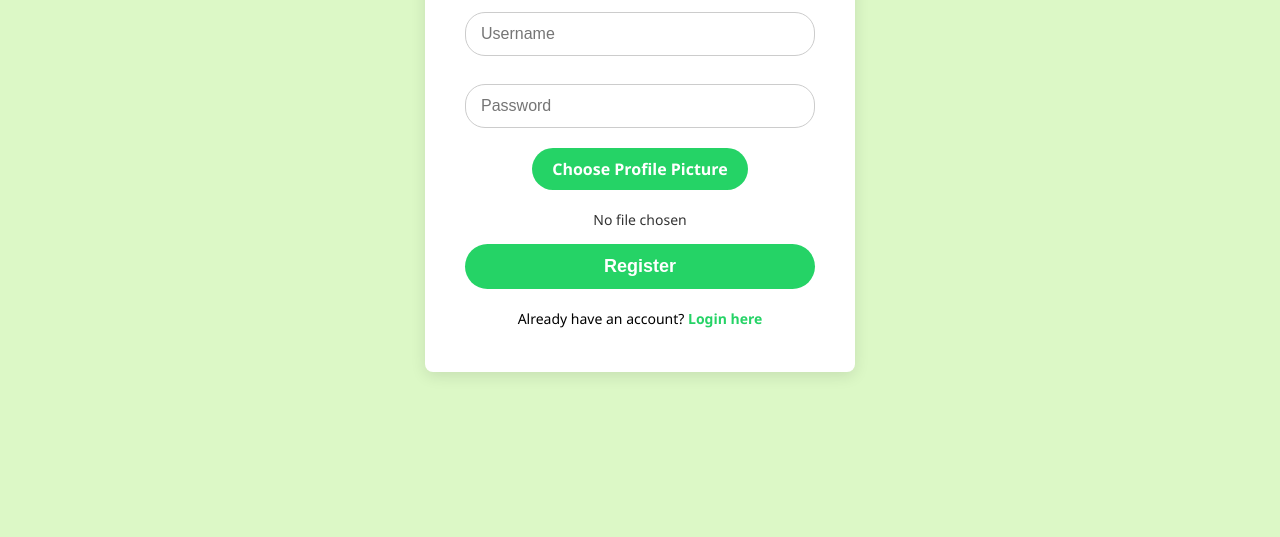
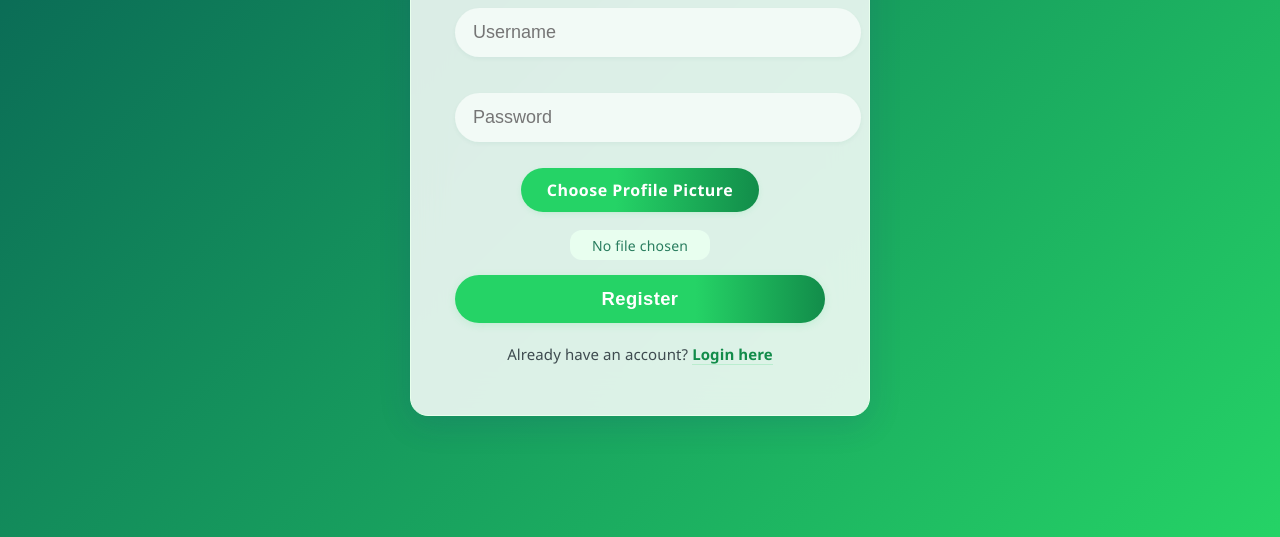
Before and after one commit to sohel200920/chat-app, a website: page public/index.html in a window 1280 px wide. Shown: the part 263-800 px from the top of the page. Drawn offline with Linux system fonts and the light colour scheme.

Commit message:
Update index.html

```diff
--- a/public/index.html
+++ b/public/index.html
@@ -8,104 +8,149 @@
     :root {
       --whatsapp-green: #25d366;
       --whatsapp-dark-green: #075e54;
-      --whatsapp-light-green: #dcf8c6;
+      --whatsapp-light-green: #e9fff1;
+      --glass-white: rgba(255,255,255,0.85);
+      --primary-shadow: 0 8px 32px 0 rgba(31, 38, 135, 0.15);
+      --focus-shadow: 0 0 0 3px rgba(37,211,102,0.23);
+      --border-glow: 0 0 0 3px #25d36688;
       --font-family: 'Segoe UI', Tahoma, Geneva, Verdana, sans-serif;
     }
 
     body {
-      margin: 0; padding: 0;
-      font-family: var(--font-family);
-      background: var(--whatsapp-light-green);
+      min-height: 100vh;
+      margin: 0;
+      padding: 0;
+      background: linear-gradient(135deg, var(--whatsapp-dark-green) 0%, var(--whatsapp-green) 100%);
       display: flex;
       justify-content: center;
       align-items: center;
-      height: 100vh;
+      font-family: var(--font-family);
+      animation: gradient-flow 7s ease-in-out infinite alternate;
+    }
+
+    @keyframes gradient-flow {
+      0% { background-position: 0 50%; }
+      100% { background-position: 100% 50%; }
     }
 
     .container {
-      background: white;
-      padding: 30px 40px;
-      border-radius: 8px;
-      box-shadow: 0 4px 15px rgba(0,0,0,0.1);
-      width: 350px;
+      background: var(--glass-white);
+      box-shadow: var(--primary-shadow);
+      backdrop-filter: blur(18px);
+      border-radius: 18px;
+      padding: 38px 44px 36px 44px;
+      width: 370px;
       text-align: center;
+      border: 1px solid #e8ffed;
+      position: relative;
+      overflow: hidden;
+      transition: box-shadow 0.35s;
+    }
+    .container:hover {
+      box-shadow: 0 16px 48px 0 rgba(37,211,102,0.12), 0 1.5px 18px 0 rgba(7,94,84,0.11);
     }
 
     h2 {
+      font-size: 2.2em;
       color: var(--whatsapp-dark-green);
-      margin-bottom: 20px;
+      letter-spacing: 1px;
+      margin-bottom: 24px;
+      font-weight: 700;
+      text-shadow: 0 2px 16px #25d36622;
     }
 
     input[type=text], input[type=password] {
       width: 100%;
-      padding: 12px 15px;
-      margin: 8px 0 20px 0;
-      border: 1px solid #ccc;
-      border-radius: 20px;
-      box-sizing: border-box;
-      font-size: 16px;
+      padding: 14px 18px;
+      margin: 10px 0 26px 0;
+      border: none;
+      border-radius: 25px;
+      font-size: 18px;
+      background: #f2faf6;
+      transition: box-shadow 0.26s, border 0.22s, background 0.4s;
+      box-shadow: 0 2px 4px rgba(7,94,84,0.05);
+      color: #263238;
+      outline: none;
     }
-
     input[type=text]:focus, input[type=password]:focus {
-      border-color: var(--whatsapp-green);
-      outline: none;
+      background: #e6fcf4;
+      box-shadow: var(--focus-shadow), var(--border-glow);
+      border: 1.5px solid var(--whatsapp-green);
     }
 
     .file-label {
       display: inline-block;
-      padding: 10px 20px;
-      background-color: var(--whatsapp-green);
+      padding: 11px 26px;
+      background: linear-gradient(92deg, #25d366 40%, #128c4a 100%);
       color: white;
       border-radius: 25px;
+      font-size: 1em;
+      font-weight: 600;
       cursor: pointer;
-      font-weight: bold;
-      margin-bottom: 20px;
-      transition: background-color 0.3s ease;
+      margin-bottom: 18px;
+      letter-spacing: 0.5px;
+      transition: filter 0.25s, transform 0.18s, background 0.28s;
+      box-shadow: 0 2px 8px -4px #25d36655;
+    }
+    .file-label:hover {
+      filter: brightness(1.2) saturate(1.2);
+      transform: scale(1.04);
+      background: linear-gradient(92deg, #1ebc5b 45%, #0f6450 100%);
     }
 
-    .file-label:hover {
-      background-color: #128c4a;
-    }
-
-    #profilePic {
-      display: none;
-    }
+    #profilePic { display: none; }
 
     #fileName {
       margin-bottom: 15px;
       font-size: 14px;
-      color: #333;
+      color: #167050;
+      opacity: 0.9;
+      letter-spacing: 0.2px;
+      background: #eafff1;
+      border-radius: 12px;
+      padding: 5.5px 10px;
+      display: inline-block;
+      min-width: 120px;
     }
 
     button {
       width: 100%;
-      background-color: var(--whatsapp-green);
-      color: white;
-      padding: 12px;
+      background: linear-gradient(90deg, #25d366 65%, #128c4a 100%);
+      color: #fff;
+      padding: 13px 0;
       border: none;
       border-radius: 25px;
-      font-size: 18px;
+      font-size: 1.15em;
+      letter-spacing: 0.4px;
+      font-weight: bold;
       cursor: pointer;
-      font-weight: bold;
+      box-shadow: 0 2px 12px -4px #25d36650;
+      transition: background 0.27s, box-shadow 0.23s, transform 0.12s;
     }
-
     button:hover {
-      background-color: #128c4a;
+      background: linear-gradient(90deg, #128c4a 40%, #25d366 100%);
+      box-shadow: 0 6px 28px -10px #25d366aa;
+      transform: translateY(-1.5px) scale(1.02);
     }
 
     p {
-      margin-top: 20px;
-      font-size: 14px;
+      margin-top: 21px;
+      font-size: 15px;
+      color: #263238dd;
+      letter-spacing: 0.1px;
     }
 
     a {
-      color: var(--whatsapp-green);
+      color: #128c4a;
       text-decoration: none;
       font-weight: 600;
+      border-bottom: 1px solid #25d36630;
+      transition: color 0.25s, border-bottom 0.12s;
     }
-
     a:hover {
-      text-decoration: underline;
+      color: #25d366;
+      border-bottom: 2px solid #25d366bb;
+      text-decoration: none;
     }
   </style>
 </head>
@@ -128,7 +173,6 @@
   <script>
     const profilePicInput = document.getElementById('profilePic');
     const fileNameDisplay = document.getElementById('fileName');
-
     profilePicInput.addEventListener('change', () => {
       const fileName = profilePicInput.files[0]?.name || "No file chosen";
       fileNameDisplay.textContent = fileName;
```
